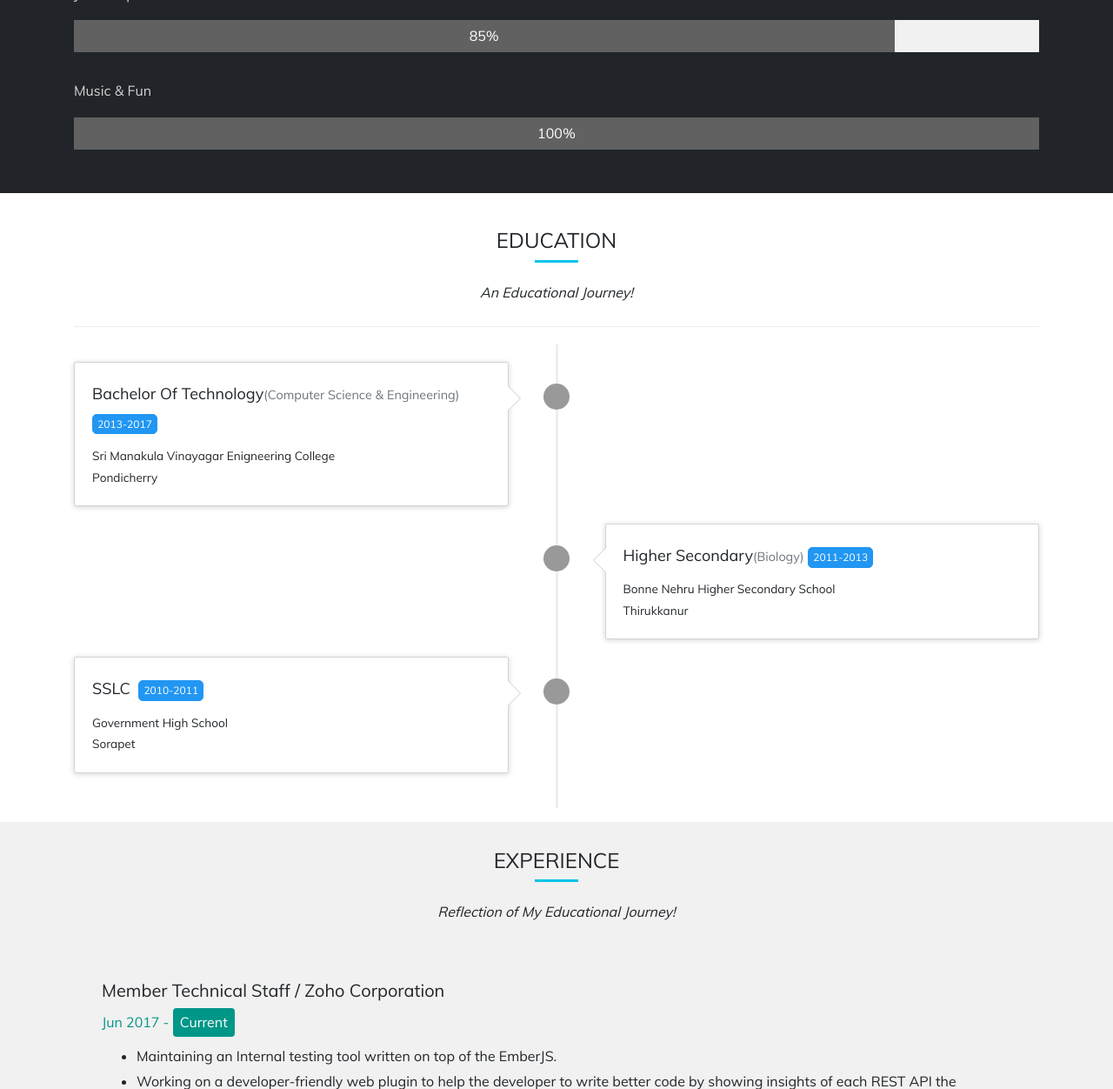
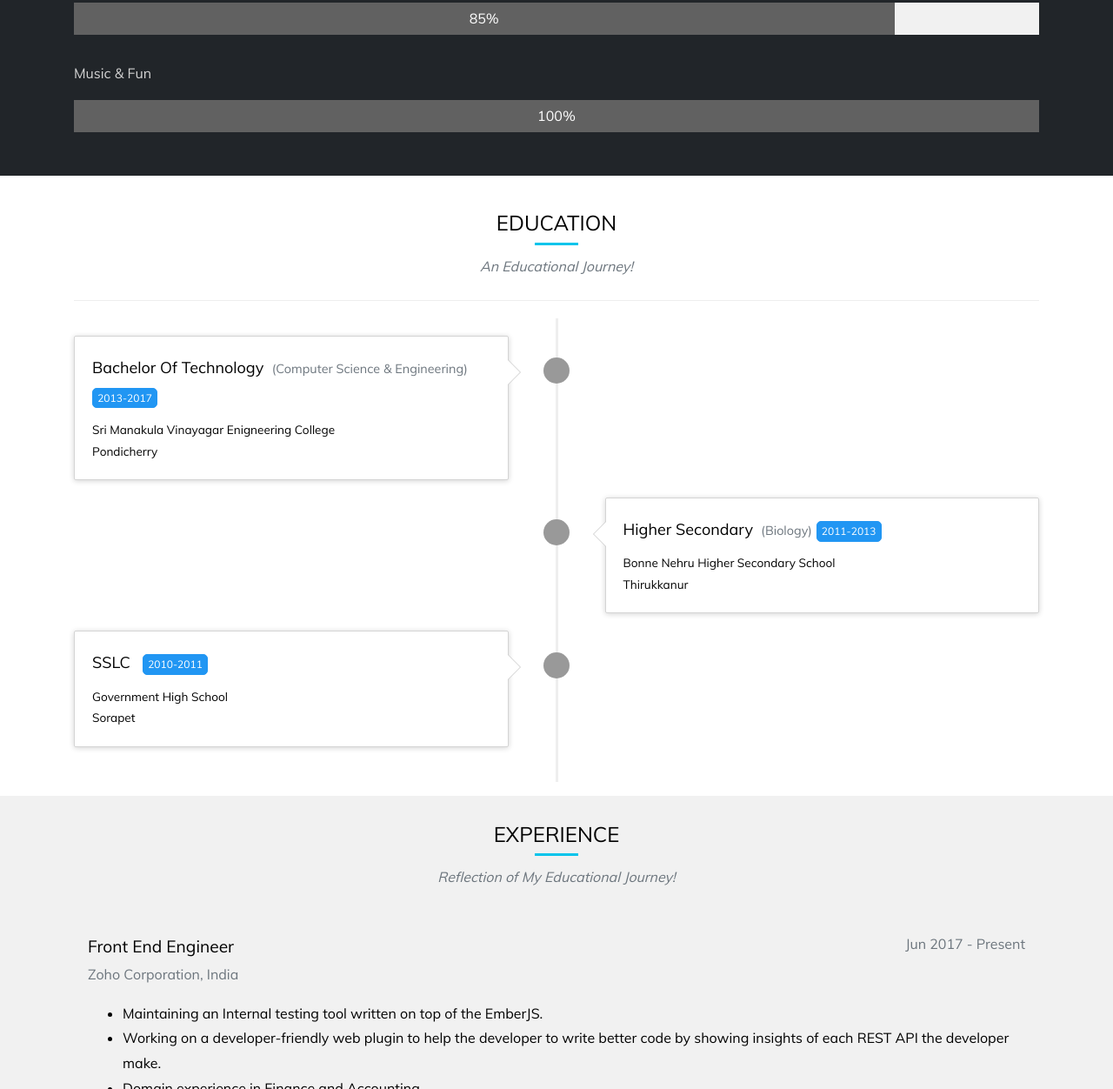
Before and after one commit to theenadayalank/website, a Gatsby site: page / in a window 1280 px wide. Shown: the part 2152-3404 px from the top of the page at 87% size. Built offline with nearby package versions, Linux system fonts and the light colour scheme; Gatsby itself is replaced by a stand-in of ours.

Commit message:
home page edit

```diff
--- a/src/components/Home/index.js
+++ b/src/components/Home/index.js
@@ -8,6 +8,39 @@
 import DesignationIcon from './../../assets/svgs/designation.svg';
 import WorkIcon from './../../assets/svgs/work.svg';
 import CountryIcon from './../../assets/svgs/country.svg';
+
+const educationHistory = [{
+  courseName: 'Bachelor Of Technology',
+  department: 'Computer Science & Engineering',
+  batch: '2013-2017',
+  institution: 'Sri Manakula Vinayagar Enigneering College',
+  location: 'Pondicherry'
+}, {
+  courseName: 'Higher Secondary',
+  department: 'Biology',
+  batch: '2011-2013',
+  institution: 'Bonne Nehru Higher Secondary School',
+  location: 'Thirukkanur'
+}, {
+  courseName: 'SSLC',
+  batch: '2010-2011',
+  institution: 'Government High School',
+  location: 'Sorapet'
+}];
+
+const skillsetMap =[{
+  name: 'EmberJs',
+  width: '70%'
+}, {
+  name: 'HTML & CSS',
+  width: '90%'
+}, {
+  name: 'JavaScript',
+  width: '85%'
+}, {
+  name: 'Music & Fun',
+  width: '100%'
+}];
 
 const Home = () => (
   <section>
@@ -35,7 +68,7 @@
       <div className="container">
         <h3 className="text-center">ABOUT ME</h3>
         <div className="selection-title-divider" />
-        <p className="text-center">
+        <p className="text-center text-muted">
           <em>I love Coding!</em>
         </p>
         <p className="font-md">
@@ -97,30 +130,16 @@
           </p>
         </div>
         <div className="skillset-panel">
-          <p>EmberJs</p>
+          { skillsetMap.map((skill,index) =>
+            <div key={index} >
+              <p>{skill.name}</p>
               <div className="skillset-bar">
-            <div className="skillset-acquired" style={{ width: '70%' }}>
-              70%
+                <div className="skillset-acquired" style={{ width: skill.width }}>
+                  {skill.width}
                 </div>
               </div>
-          <p>HTML & CSS</p>
-          <div className="skillset-bar">
-            <div className="skillset-acquired" style={{ width: '90%' }}>
-              90%
             </div>
-          </div>
-          <p>JavaScript</p>
-          <div className="skillset-bar">
-            <div className="skillset-acquired" style={{ width: '85%' }}>
-              85%
-            </div>
-          </div>
-          <p>Music & Fun</p>
-          <div className="skillset-bar">
-            <div className="skillset-acquired" style={{ width: '100%' }}>
-              100%
-            </div>
-          </div>
+          )}
         </div>
       </div>
     </div>
@@ -131,62 +150,34 @@
         <div className="edu-header text-center">
           <h4>EDUCATION</h4>
           <div className="selection-title-divider" />
-          <p className="text-center">
+          <p className="text-center text-muted">
             <em>An Educational Journey!</em>
           </p>
         </div>
         <ul className="edu-timeline">
-          <li>
+          {educationHistory.map((education, index) =>
+            <li key={index}>
               <div className="timeline-icon" />
-            <div className="timeline-panel">
+              <div className={ "timeline-panel " + (index % 2 !== 0 && "pull-right") }>
                 <div className="timeline-header">
                   <div className="timeline-title">
-                  Bachelor Of Technology
+                    {education.courseName} &nbsp;
+                    { education.department &&
                       <span className="small text-muted">
-                    (Computer Science & Engineering)
+                      ({education.department})
                       </span>
+                    }
                     &nbsp;
-                  <span className="course-duration">2013-2017</span>
+                    <span className="course-duration">{education.batch}</span>
                   </div>
                 </div>
                 <div className="timeline-content">
-                Sri Manakula Vinayagar Enigneering College <br />
-                Pondicherry
+                  {education.institution} <br />
+                  {education.location}
                 </div>
               </div>
             </li>
-          <li>
-            <div className="timeline-icon" />
-            <div className="timeline-panel pull-right">
-              <div className="timeline-header">
-                <div className="timeline-title">
-                  Higher Secondary
-                  <span className="small text-muted">(Biology)</span>
-                  &nbsp;
-                  <span className="course-duration">2011-2013</span>
-                </div>
-              </div>
-              <div className="timeline-content">
-                Bonne Nehru Higher Secondary School <br />
-                Thirukkanur
-              </div>
-            </div>
-          </li>
-          <li>
-            <div className="timeline-icon" />
-            <div className="timeline-panel">
-              <div className="timeline-header">
-                <div className="timeline-title">
-                  SSLC &nbsp;
-                  <span className="course-duration">2010-2011</span>
-                </div>
-              </div>
-              <div className="timeline-content">
-                Government High School <br />
-                Sorapet
-              </div>
-            </div>
-          </li>
+          )}
         </ul>
       </div>
     </div>
@@ -197,15 +188,21 @@
         <h4>Experience</h4>
         <div className="selection-title-divider" />
       </div>
-      <p className="text-center">
+      <p className="text-center text-muted">
         <em>Reflection of My Educational Journey!</em>
       </p>
       <div className="container">
         <div className="career-panel">
-          <h5>Member Technical Staff / Zoho Corporation</h5>
-          <h6 className="career-duration-color">
-            Jun 2017 - <span className="label-present">Current</span>
-          </h6>
+          <div className="d-flex justify-content-between pb-3">
+            <div>
+              <div className="font-md">Front End Engineer</div>
+              <div className="text-muted">Zoho Corporation, India</div>
+            </div>
+            <div className="text-muted">
+              Jun 2017 - Present
+            </div>
+          </div>
+
           <ul>
             <li>Maintaining an Internal testing tool written on top of the EmberJS.</li>
             <li>Working on a developer-friendly web plugin to help the developer to write better code by showing insights of each REST API the developer make.</li>
--- a/src/components/Home/style.scss
+++ b/src/components/Home/style.scss
@@ -328,20 +328,7 @@
 }
 
 .career-panel{
-  padding: 3rem 2rem;
-}
-
-.label-present{
-  color: #fff!important;
-  background-color: #009688!important;
-  border-radius: 4px;
-  display: inline-block;
-  padding: 2px 8px;
-  text-align: center;
-}
-
-.career-duration-color{
-  color: #009688!important;
+  padding: 2rem 1rem;
 }
 
 @media (max-width: 767px) {
--- a/src/pages/style.scss
+++ b/src/pages/style.scss
@@ -20,6 +20,8 @@
   font-family: Muli, Roboto, sans-serif;
   font-size: 16px;
   line-height: 24px;
+  color: #000;
+  background: #FFF;
 }
 
 .svg{
@@ -89,5 +91,5 @@
   height: 3px;
   width: 50px;
   margin: 0 auto;
-  margin-bottom: 20px;
+  margin-bottom: 10px;
 }
```
Lines whose indentation alone changed are shown as unchanged.
